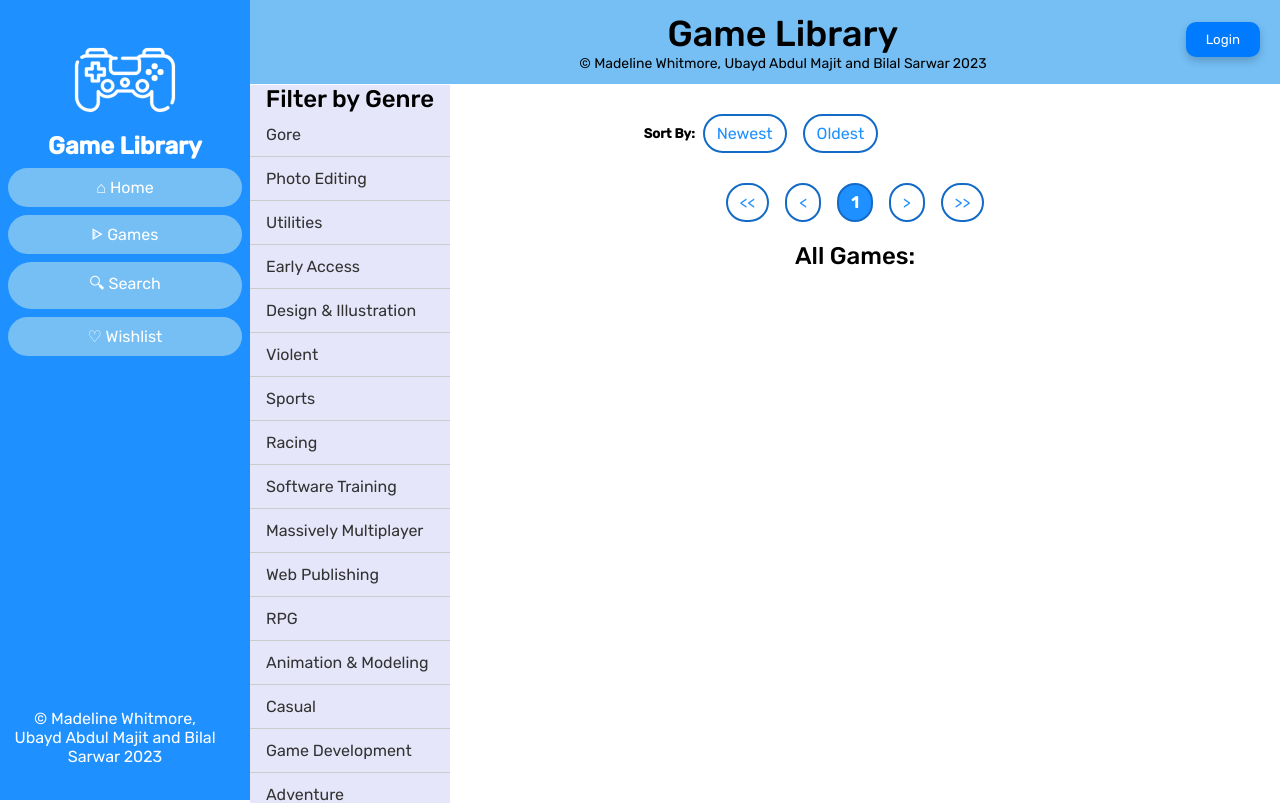
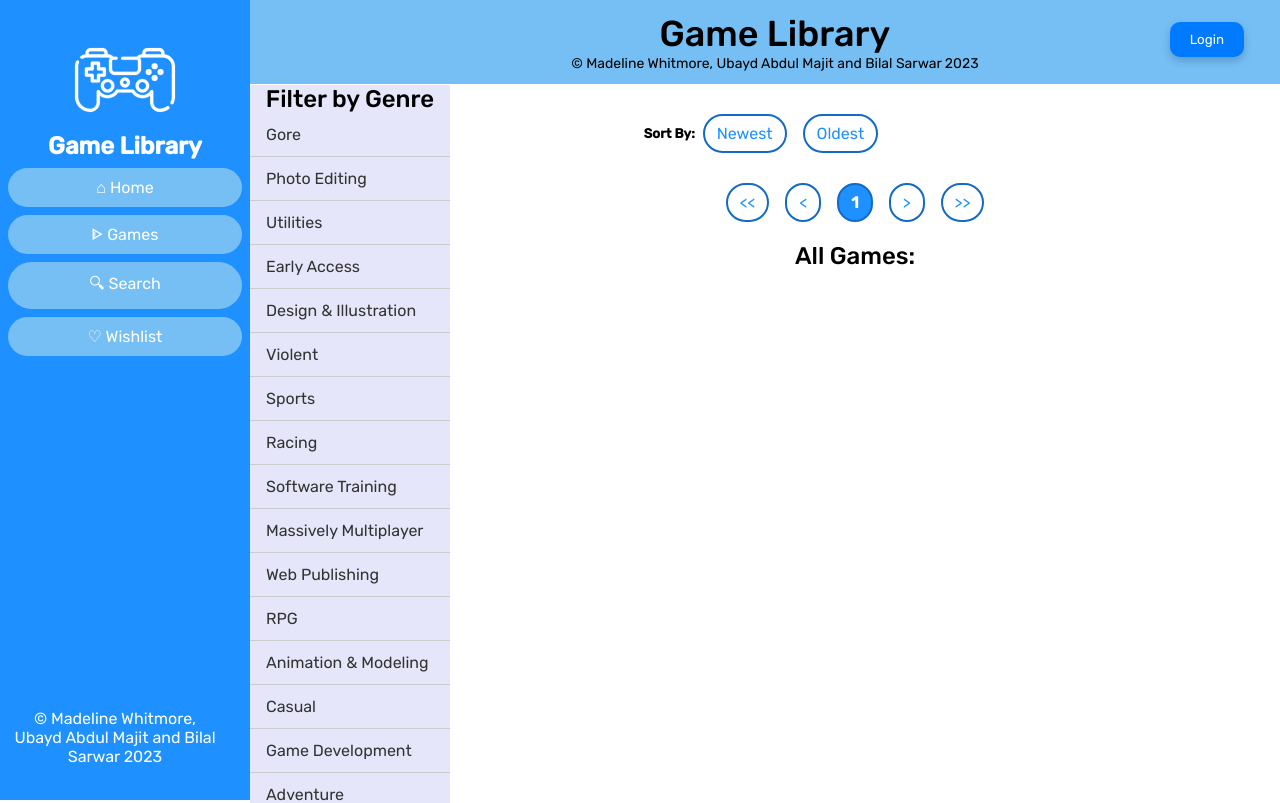
Before and after one commit to ItsMaddieNow/Compsci235-WebApp, a Flask app: page /games in a window 1280 px wide. Shown: the top 803 px of the page. Run offline with Flask 3, Linux system fonts and the light colour scheme; some libraries are stand-ins or nearby versions.

Commit message:
Minor design changes to titlebar log-in and profile button

```diff
--- a/games/static/css/style.css
+++ b/games/static/css/style.css
@@ -394,7 +394,7 @@ body{
 
 .my-profile-button{
     float:right;
-    margin-right: 20px;
+    margin-right: 36px;
     display: flex;
     flex-direction: column;
     align-items: center;
@@ -445,7 +445,7 @@ body{
 
 .login-button{
     float:right;
-    margin-right: 20px;
+    margin-right: 36px;
     display: flex;
     flex-direction: column;
     align-items: center;
```
